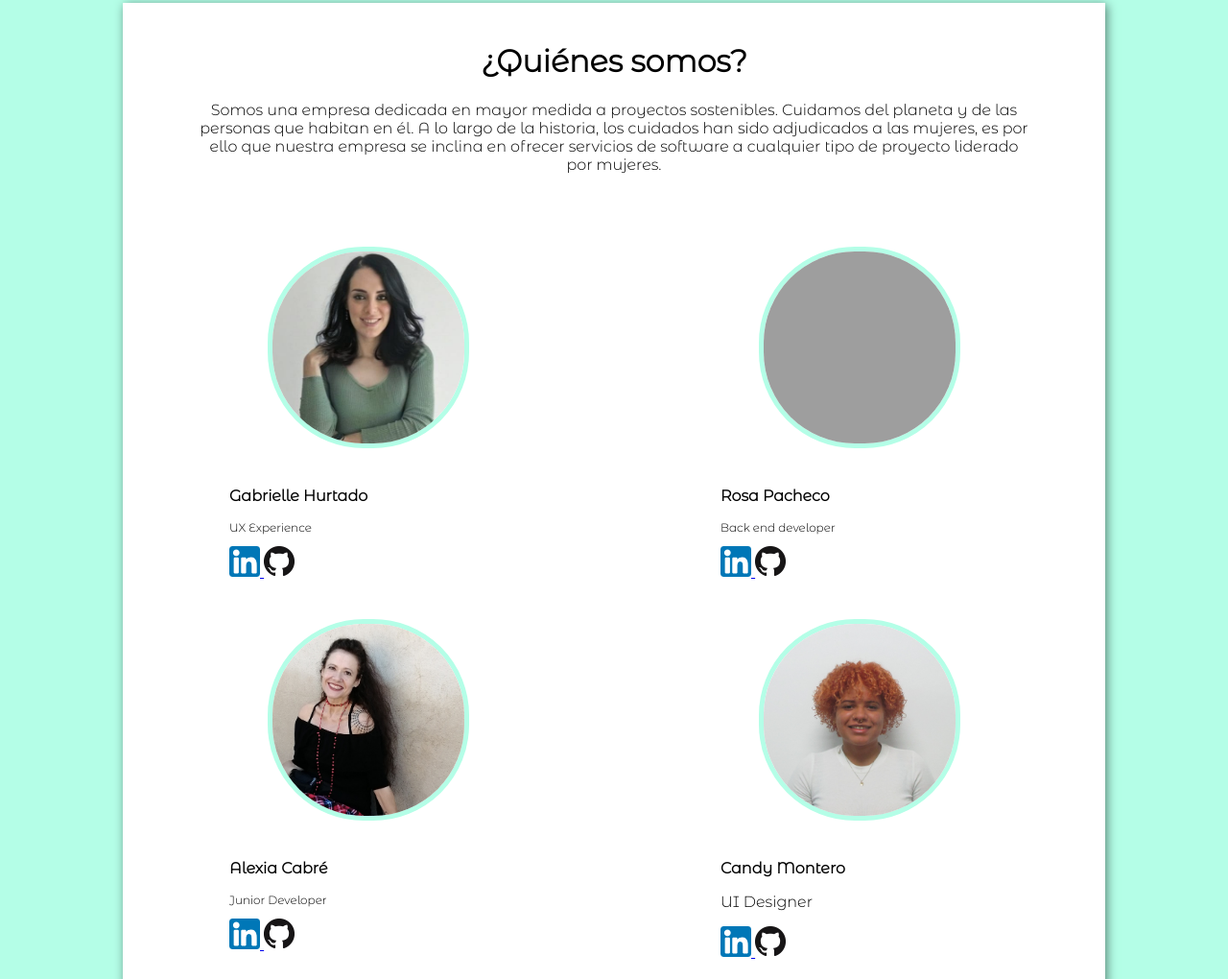
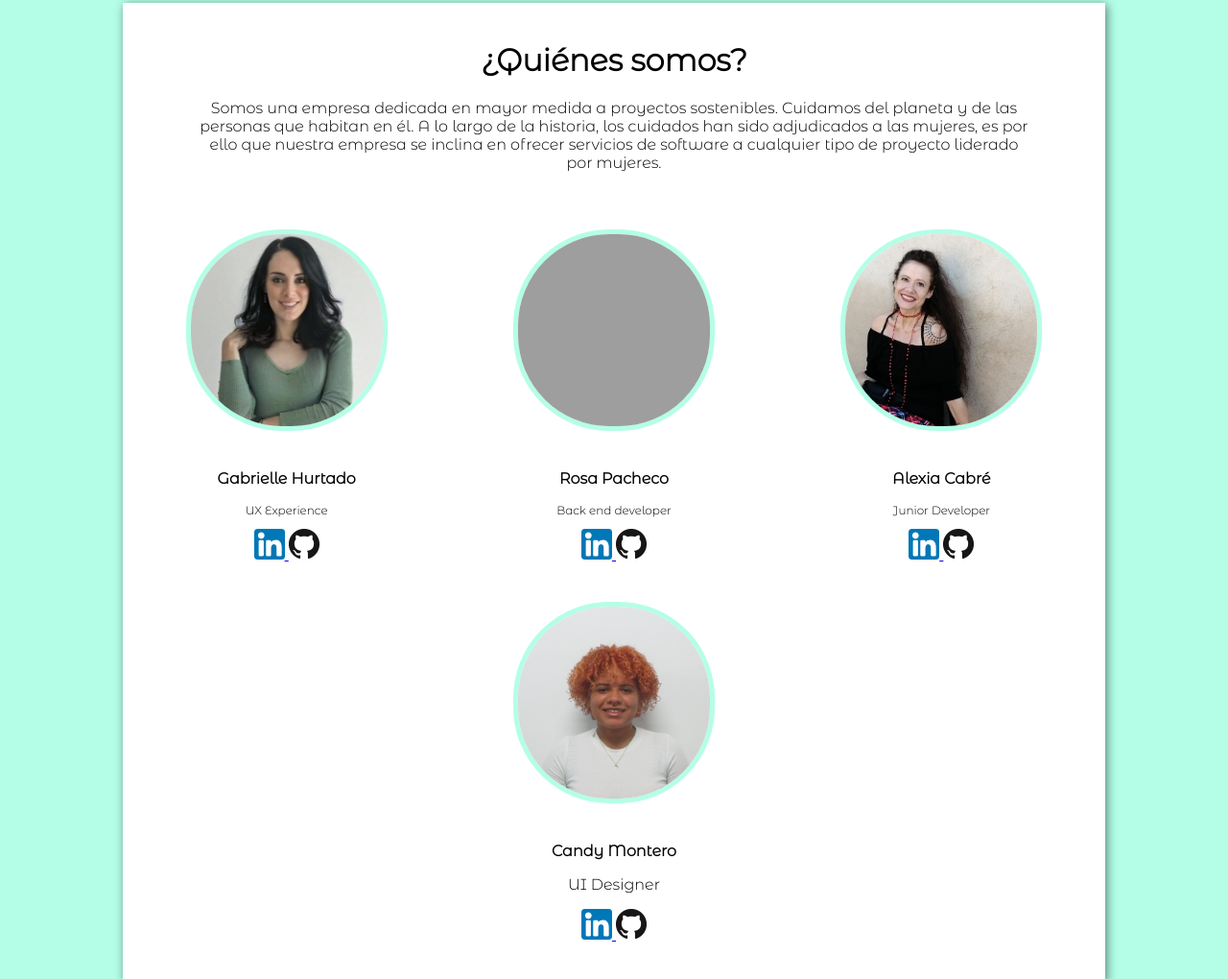
Before and after one commit to candymd/bftp2-project1-group1, a plain HTML site: page index.html in a window 1280 px wide. Shown: the part 247-1267 px from the top of the page at 96% size. Drawn offline with Linux system fonts and the light colour scheme; grey boxes are pictures that could not be loaded.

Commit message:
ultimas modificaciones

```diff
--- a/css/style.css
+++ b/css/style.css
@@ -59,7 +59,6 @@ li a {
     width: 80%;
     margin: 0 auto;
     margin-top: 100px;
-    display: flex;
     flex-wrap: wrap;
     flex-direction: row;
     background-color: white;
@@ -76,25 +75,18 @@ li a {
 .info-equipo{
     display: flex;
     flex-wrap: wrap;
+    justify-content: space-around;
+    padding-bottom: 40px;
+
+
+
 
 
 }
 
-.info-top {
-    width: 100%;
-    display: flex;
-    justify-content: space-around;
-    flex-wrap: wrap;
+.persona{
+    text-align: center;
 }
-
-.info-bottom{
-    width: 100%;
-    display: flex;
-    margin-bottom: 100px;
-    justify-content: space-around;
-    flex-wrap: wrap;
-}
-
 .usuaria {
     margin: 40px;
     display: flex;
@@ -115,6 +107,7 @@ li a {
     background-color: white;
     width: 80%;
     margin: auto;
+    margin-top: 100px;
     box-shadow: 2px 2px 10px #5a8577;
     flex-wrap: wrap;
 
@@ -129,12 +122,10 @@ li a {
 }
 .container p{
     text-align: center;
-    font-size: 20px;
     padding: 20px;
 }
-.container h1{
+ h1{
     text-align: center;
-    font-size: 50px;
     padding-top: 40px
 
 }
@@ -169,9 +160,7 @@ footer {
 }
 
 .copyright {
-    align-items: flex-end;
     font-size: 13px;
-    margin-top: 90px;
     text-align: center;
 }
 
--- a/index.html
+++ b/index.html
@@ -38,9 +38,8 @@
 	</div>
 
 	<div class= "info-equipo">
-		<div class="info-top">
 
-			<div class= "gabrielle">
+			<div class= "persona">
 				<img class="usuaria" src= "img/Gabrielle.jpg" alt="foto-usuaria">
 				<p><strong>Gabrielle Hurtado</strong> </p>
 				<p class="profesion">UX Experience</p>
@@ -53,7 +52,7 @@
 
 		 	</div>
 
-			<div class= "rosa">
+			<div class= "persona">
 				<img class="usuaria" src= "img/IMG_0668.jpg" alt="foto-usuaria">
 				<p><strong>Rosa Pacheco</strong></p>
 				<p class="profesion">Back end developer</p>
@@ -66,10 +65,9 @@
 
 			</div>
 
-		</div>
 
-		<div class="info-bottom">
-			<div class= "alexia">
+
+			<div class= "persona">
 				<img class="usuaria" src= "img/IMG_20210816_132950.jpg"  alt="foto-usuaria">
 				<p><strong>Alexia Cabré</strong></p>
 				<p class="profesion">Junior Developer</p>
@@ -83,7 +81,7 @@
 
 		 	</div>
 
-			<div class= "candy">
+			<div class= "persona">
 				<img  class="usuaria" src= "img/Candy (1).jpg" alt= "foto-usuaria">
 				<p><strong>Candy Montero</strong> </p>
 				<p> UI Designer</p>
@@ -96,7 +94,6 @@
 
 
 			</div>
-		</div>
 	</div>
 </div>
    <!-- FOOTER -->
```
Also changed, not shown: quehacemos.html (+1 -1 lines), img/Captura de pantalla de 2021-10-26 14-47-45.png (added), img/{303d4255-60f7-47b9-9f63-553f4a9fd0d0}_huevos-web.jpg (added), img/{cbc08b60-5146-4bc5-879f-e94dcd5053bd}_cuchaconservas.jpg (added).
